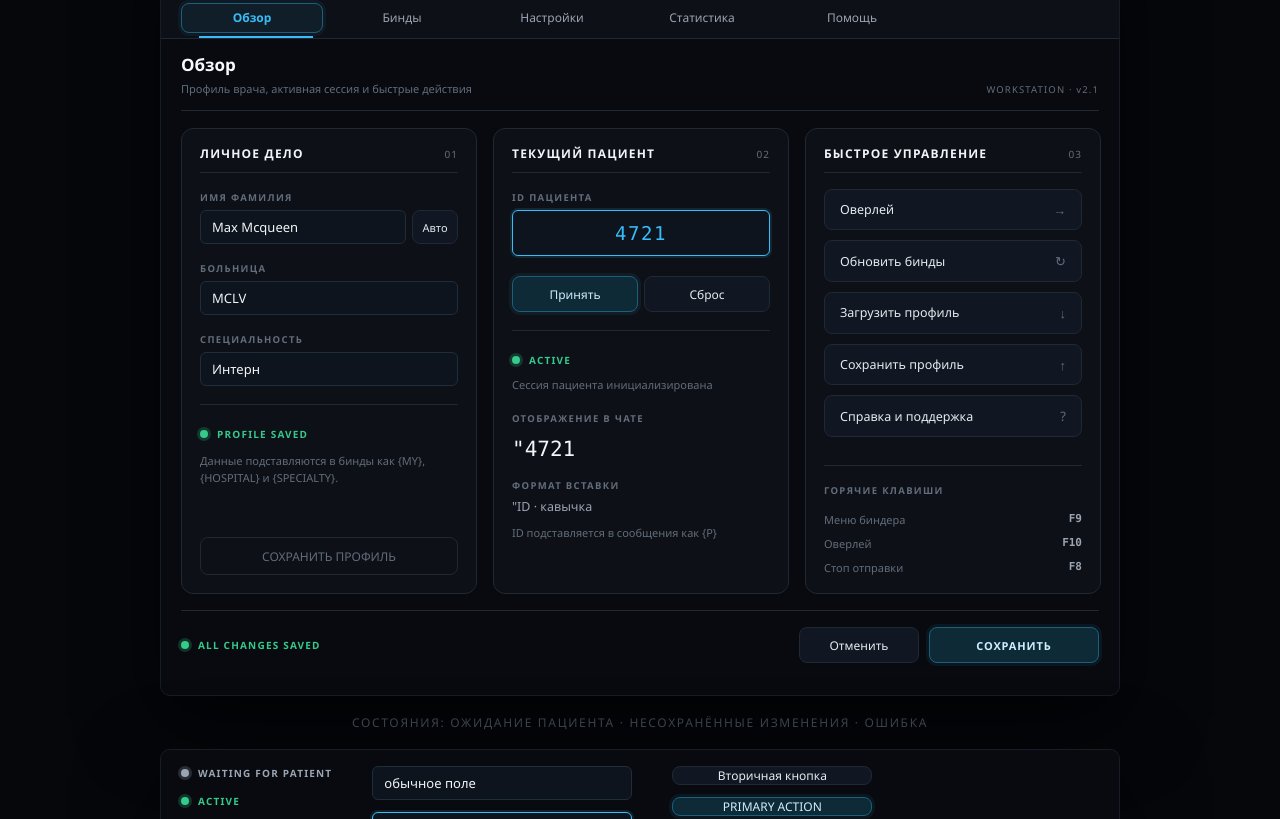
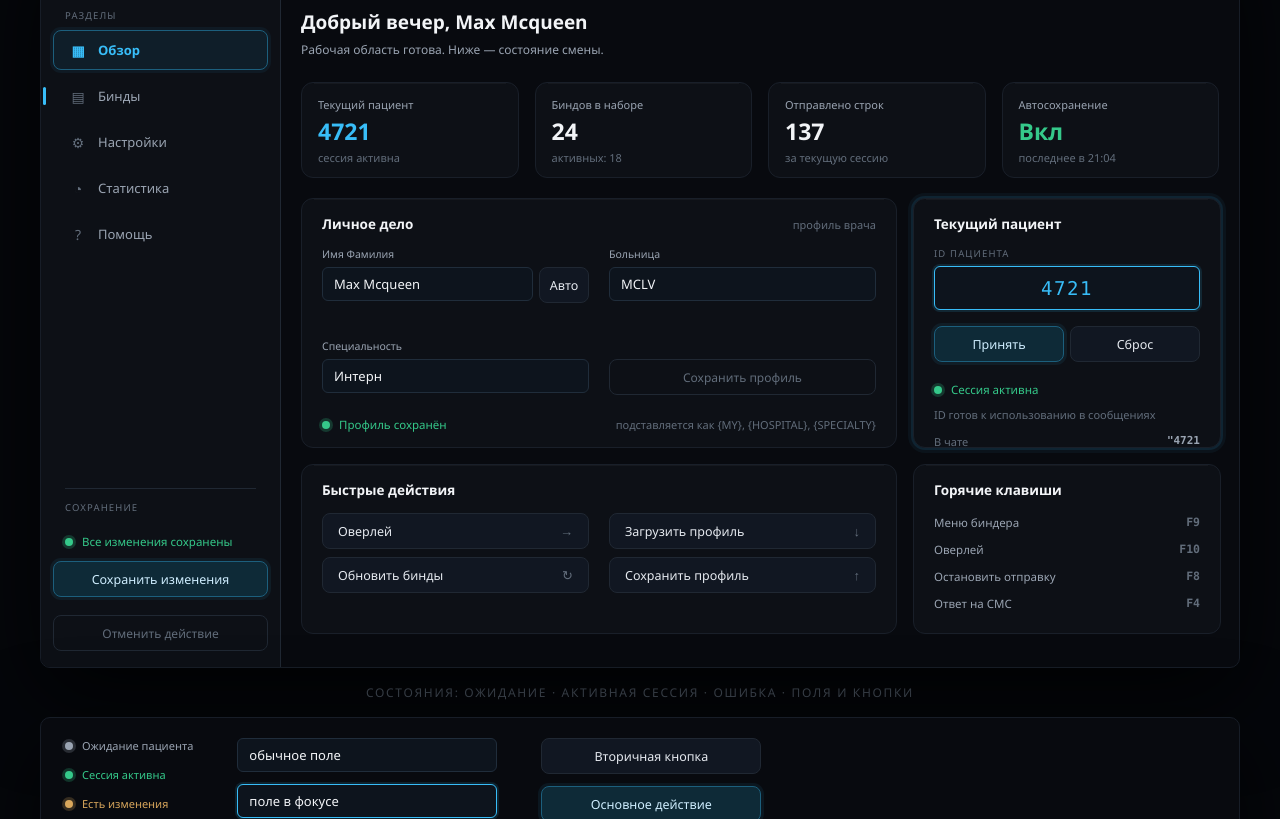
Before and after one commit to fatalpiglet/binder, a plain HTML site: page Doctor-Binder — копия/docs/index.html in a window 1280 px wide. Shown: the part 127-946 px from the top of the page. Drawn offline with Linux system fonts and the light colour scheme.

Commit message:
UI: вертикальная навигация слева + дашборд «Обзор» (layout в стиле NovaPulse)
- Окно 1200x736: верхняя панель 56px, sidebar 240px, рабочая область справа.
- Горизонтальное меню разделов убрано; разделы — вертикальный список с
  иконками, активный: светлее поверхность + cyan-рамка + мягкое свечение
  + плавный вертикальный индикатор.
- Верхняя панель: марка, «Система готова», «АВТОСОХРАНЕНИЕ ВКЛ», закрытие.
- Глобальные действия и статус сохранения — в нижнем блоке sidebar.
- «Обзор»: приветствие, 4 показателя по реальным данным, «Личное дело»,
  «Текущий пациент» (cyan-свечение активной сессии), «Быстрые действия»,
  «Горячие клавиши».
- Страницы вкладок переносятся в рабочую область единым сдвигом (+240,-28),
  поэтому их вёрстка и вся логика не тронуты.
- Типографика: обычный регистр заголовков, uppercase только для мелких
  технических подписей; весь текст интерфейса — на русском.
- Карточки: тише рамка, блик по верхней кромке, меньше разделителей.

Co-authored-by: arena-agent <297053741+arena-agent@users.noreply.github.com>

```diff
--- a/Doctor-Binder — копия/docs/index.html
+++ b/Doctor-Binder — копия/docs/index.html
@@ -2,205 +2,216 @@
 <html lang="ru">
 <head>
 <meta charset="utf-8">
-<title>Doctor Binder v2.1 — UI preview</title>
+<title>Doctor Binder v2.1 — предпросмотр интерфейса</title>
 <style>
   :root{
     --bg:#080A0F; --surface:#0D1016; --elevated:#111722; --hover:#151D28;
     --selected:#0F1E29; --field:#0D141D; --field-border:#202D3B;
-    --border:#202833; --border-hover:#344252;
-    --text:#F2F4F7; --text-title:#F7F9FC; --dim:#9AA4B2; --muted:#626D7B;
+    --border:#202833; --card-border:#191F29; --border-hover:#354252;
+    --text:#F2F4F7; --dim:#9AA4B2; --muted:#626D7B;
     --accent:#38BDF8; --accent-soft:#103746; --accent-dark:#1C5F7D;
     --success:#35C98A; --warn:#D9A75C; --danger:#E66B83;
     --mono:"Consolas","SF Mono",monospace;
   }
   *{box-sizing:border-box;margin:0;padding:0}
   body{background:#05070b;font-family:"Segoe UI Variable Text","Segoe UI",system-ui,sans-serif;
-       display:flex;flex-direction:column;align-items:center;gap:18px;padding:28px 12px 48px;color:var(--text)}
+       display:flex;flex-direction:column;align-items:center;gap:16px;padding:26px 12px 46px;color:var(--text)}
   .caption{color:#5b6675;font-size:12px;letter-spacing:.14em;text-transform:uppercase}
-  .app{width:960px;height:760px;background:var(--bg);border:1px solid #171d27;border-radius:10px;
-       overflow:hidden;position:relative;box-shadow:0 24px 80px rgba(0,0,0,.65)}
+  .app{width:1200px;height:736px;background:var(--bg);border:1px solid #171d27;border-radius:10px;
+       overflow:hidden;position:relative;box-shadow:0 26px 90px rgba(0,0,0,.7);display:flex;flex-direction:column}
 
-  /* ---------- header ---------- */
-  .header{height:60px;background:var(--surface);border-bottom:1px solid var(--border);
-          display:flex;align-items:center;padding:0 14px 0 20px;gap:12px}
+  /* ---------- top bar ---------- */
+  .top{height:56px;background:var(--surface);border-bottom:1px solid var(--border);
+       display:flex;align-items:center;padding:0 16px 0 20px;gap:12px;flex:none}
   .brand{width:32px;height:32px;border-radius:8px;background:var(--accent-soft);color:var(--accent);
          display:grid;place-items:center;font-size:17px;box-shadow:0 0 0 1px #16303c}
-  .brand-txt b{display:block;font-size:15px;letter-spacing:.04em;color:var(--text-title);font-weight:700}
-  .brand-txt span{display:block;font-size:9.5px;letter-spacing:.14em;color:var(--muted);margin-top:2px}
-  .header-right{margin-left:auto;display:flex;align-items:center;gap:18px}
-  .hstatus{display:flex;flex-direction:column;gap:4px;min-width:150px}
+  .brand-txt b{display:block;font-size:15px;color:var(--text);font-weight:700;line-height:1.1}
+  .brand-txt span{display:block;font-size:9.5px;color:var(--muted);margin-top:3px}
+  .top-right{margin-left:auto;display:flex;align-items:center;gap:16px}
+  .tstat{display:flex;flex-direction:column;gap:5px;align-items:flex-start}
   .close{width:32px;height:32px;border-radius:8px;border:1px solid #1a212c;color:#8d97a5;
-         display:grid;place-items:center;font-size:15px;background:var(--surface)}
+         display:grid;place-items:center;font-size:15px}
 
-  /* status dots */
-  .dot{display:inline-flex;align-items:center;gap:9px;font-size:10px;font-weight:700;letter-spacing:.12em}
-  .dot::before{content:"";width:8px;height:8px;border-radius:50%;background:currentColor;
+  .dot{display:inline-flex;align-items:center;gap:9px;font-size:11px}
+  .dot::before{content:"";width:8px;height:8px;border-radius:50%;background:currentColor;flex:none;
                box-shadow:0 0 0 3px color-mix(in srgb, currentColor 22%, transparent)}
   .ok{color:var(--success)} .idle{color:var(--dim)} .warn{color:var(--warn)} .err{color:var(--danger)}
-  .meta{font-size:9.5px;letter-spacing:.12em;color:var(--muted)}
+  .tech{font-size:9.5px;letter-spacing:.12em;color:var(--muted)}
 
-  /* ---------- nav ---------- */
-  .nav{height:42px;background:var(--surface);border-bottom:1px solid var(--border);
-       display:flex;align-items:center;padding:0 20px;gap:8px;position:relative}
-  .tab{height:30px;width:142px;border-radius:8px;display:grid;place-items:center;font-size:12px;color:var(--dim)}
-  .tab.active{background:var(--selected);color:var(--accent);border:1px solid var(--accent-dark);
-              font-weight:600;box-shadow:0 0 0 3px rgba(56,189,248,.06)}
-  .indicator{position:absolute;left:38px;bottom:0;width:114px;height:2px;background:var(--accent)}
+  .body{flex:1;display:flex;min-height:0}
 
-  /* ---------- page ---------- */
-  .page{padding:14px 20px 0}
-  .page-title{font-size:17px;font-weight:600;color:var(--text-title)}
-  .page-sub{font-size:11px;color:var(--muted);margin-top:5px}
-  .page-head{display:flex;align-items:flex-end;justify-content:space-between;padding-bottom:14px;
-             border-bottom:1px solid var(--border)}
-  .grid{display:grid;grid-template-columns:repeat(3,296px);gap:16px;margin-top:17px}
-  .card{background:var(--surface);border:1px solid var(--border);border-radius:12px;height:466px;padding:18px;
-        display:flex;flex-direction:column}
-  .card-head{display:flex;align-items:center;justify-content:space-between;padding-bottom:10px;
-             border-bottom:1px solid var(--border);margin:-2px 0 0}
-  .card-head b{font-size:12px;font-weight:600;letter-spacing:.1em;color:var(--text)}
-  .card-head i{font-style:normal;font-size:10px;color:var(--muted);letter-spacing:.1em}
-  .label{font-size:9.5px;font-weight:700;letter-spacing:.14em;color:var(--muted);margin:18px 0 6px}
+  /* ---------- sidebar ---------- */
+  .side{width:240px;background:var(--surface);border-right:1px solid var(--border);
+        padding:20px 12px 16px;display:flex;flex-direction:column;flex:none;position:relative}
+  .side .tech{padding:0 12px;margin-bottom:8px}
+  .nav{display:flex;flex-direction:column;gap:6px}
+  .nav a{height:40px;border-radius:8px;display:flex;align-items:center;gap:12px;padding:0 16px;
+         color:var(--dim);font-size:13px;text-decoration:none;border:1px solid transparent}
+  .nav a i{font-style:normal;width:16px;text-align:center;color:var(--muted);font-size:14px}
+  .nav a.active{background:var(--selected);border-color:var(--accent-dark);color:var(--accent);font-weight:600;
+                box-shadow:0 0 0 3px rgba(56,189,248,.06)}
+  .nav a.active i{color:var(--accent)}
+  .ind{position:absolute;left:2px;top:98px;width:3px;height:18px;background:var(--accent);border-radius:2px}
+  .side-bottom{margin-top:auto;display:flex;flex-direction:column;gap:12px}
+  .side-sep{height:1px;background:var(--border);margin:0 12px}
+  .btn{height:36px;border-radius:8px;border:1px solid var(--border);background:var(--elevated);color:#E6EAF0;
+       display:flex;align-items:center;justify-content:center;font-size:12.5px}
+  .btn.primary{background:#0E2A37;border-color:var(--accent-dark);color:#CFEEFF;box-shadow:0 0 0 3px rgba(56,189,248,.07)}
+  .btn.left{justify-content:space-between;padding:0 15px}
+  .btn.left span{color:var(--muted);font-size:13px}
+  .btn.sub{color:var(--muted);background:var(--surface)}
+
+  /* ---------- main ---------- */
+  .main{flex:1;padding:20px 20px 0;overflow:hidden}
+  h1{font-size:19px;font-weight:600}
+  .sub{font-size:12px;color:var(--dim);margin-top:6px}
+  .kpis{display:grid;grid-template-columns:repeat(4,1fr);gap:16px;margin-top:24px}
+  .card{background:var(--surface);border:1px solid var(--card-border);border-radius:12px;position:relative}
+  .card::before{content:"";position:absolute;left:12px;right:12px;top:0;height:1px;background:rgba(255,255,255,.04)}
+  .kpi{padding:14px 16px 12px}
+  .kpi .lbl{font-size:11px;color:var(--dim)}
+  .kpi .val{font-size:23px;font-weight:700;margin-top:6px;line-height:1.15}
+  .kpi .sub2{font-size:11px;color:var(--muted);margin-top:6px}
+  .grid2{display:grid;grid-template-columns:596px 308px;gap:16px;margin-top:20px}
+  .ch{display:flex;align-items:baseline;justify-content:space-between;padding:16px 20px 0}
+  .ch b{font-size:13.5px;font-weight:600}
+  .ch i{font-style:normal;font-size:11px;color:var(--muted)}
+  .cols{display:grid;grid-template-columns:1fr 1fr;gap:20px;padding:14px 20px 0}
+  .lab{font-size:10.5px;color:var(--dim);margin-bottom:6px}
   .input{height:34px;border-radius:6px;background:var(--field);border:1px solid var(--field-border);
-         display:flex;align-items:center;padding:0 11px;font-size:13px;color:var(--text)}
+         display:flex;align-items:center;padding:0 11px;font-size:13px}
   .input.focus{border-color:var(--accent);box-shadow:0 0 0 2px rgba(56,189,248,.13)}
-  .input.big{height:46px;justify-content:center;font-family:var(--mono);font-size:19px;color:var(--accent);letter-spacing:.08em}
+  .input.big{height:44px;justify-content:center;font-family:var(--mono);font-size:19px;color:var(--accent);letter-spacing:.08em}
   .row{display:flex;gap:6px}
-  .btn{height:36px;border-radius:8px;border:1px solid var(--border);background:var(--elevated);color:#E6EAF0;
-       display:flex;align-items:center;justify-content:center;font-size:12px;flex:1}
-  .btn.primary{background:#0E2A37;border-color:var(--accent-dark);color:#CFEEFF;
-               box-shadow:0 0 0 3px rgba(56,189,248,.07)}
-  .btn.sm{height:34px;width:46px;flex:none;font-size:11px}
-  .btn.wide{width:100%;flex:none}
-  .action{height:42px;border-radius:8px;border:1px solid var(--border);background:var(--elevated);
-          display:flex;align-items:center;justify-content:space-between;padding:0 15px;font-size:12.5px;
-          color:#E6EAF0;margin-bottom:10px}
-  .action span{color:var(--muted);font-size:13px}
-  .hint{font-size:11px;color:var(--muted);line-height:1.5;margin-top:10px}
-  .value{font-family:var(--mono);font-size:21px;color:var(--text);margin-top:6px}
-  .sep{height:1px;background:var(--border);margin:18px 0 0}
-  .kv{display:flex;justify-content:space-between;font-size:11px;color:var(--muted);margin-top:9px}
-  .kv b{font-family:var(--mono);font-weight:600;color:var(--dim)}
-  .spacer{flex:1}
-
-  /* ---------- bottom bar ---------- */
-  .bar{position:absolute;left:20px;right:20px;bottom:32px;border-top:1px solid var(--border);
-       padding-top:16px;display:flex;align-items:center;gap:10px}
-  .bar .btn{flex:none;width:120px}
-  .bar .btn.primary{width:170px;letter-spacing:.08em;font-size:11px;font-weight:600}
+  .row .btn{flex:1}
+  .pad{padding:0 20px}
+  .glow{box-shadow:0 0 0 2px rgba(56,189,248,.10), 0 0 0 5px rgba(56,189,248,.05)}
+  .kv{display:flex;justify-content:space-between;font-size:11.5px;color:var(--dim);padding:6px 20px}
+  .kv b{font-family:var(--mono);font-weight:600;color:var(--muted)}
+  .acts{display:grid;grid-template-columns:1fr 1fr;gap:8px 20px;padding:14px 20px 0}
 </style>
 </head>
 <body>
-<div class="caption">Doctor Binder v2.1 · Обзор · premium dark redesign</div>
+<div class="caption">Doctor Binder v2.1 — обзор (боковая навигация)</div>
 
 <div class="app">
-  <div class="header">
+  <div class="top">
     <div class="brand">✚</div>
-    <div class="brand-txt"><b>DOCTOR BINDER</b><span>MEDICAL OPERATIONS CONSOLE · v2.1</span></div>
-    <div class="header-right">
-      <div class="hstatus">
-        <div class="dot ok">SYSTEM READY</div>
-        <div class="meta">AUTOSAVE ON · 21:04</div>
+    <div class="brand-txt"><b>Doctor Binder</b><span>Медицинская консоль · v2.1</span></div>
+    <div class="top-right">
+      <div class="tstat">
+        <div class="dot ok">Система готова</div>
+        <div class="tech">АВТОСОХРАНЕНИЕ ВКЛ · 21:04</div>
       </div>
       <div class="close">×</div>
     </div>
   </div>
 
-  <div class="nav">
-    <div class="tab active">Обзор</div>
-    <div class="tab">Бинды</div>
-    <div class="tab">Настройки</div>
-    <div class="tab">Статистика</div>
-    <div class="tab">Помощь</div>
-    <div class="indicator"></div>
-  </div>
-
-  <div class="page">
-    <div class="page-head">
-      <div>
-        <div class="page-title">Обзор</div>
-        <div class="page-sub">Профиль врача, активная сессия и быстрые действия</div>
+  <div class="body">
+    <div class="side">
+      <div class="ind"></div>
+      <div class="tech">РАЗДЕЛЫ</div>
+      <div class="nav">
+        <a class="active"><i>▦</i>Обзор</a>
+        <a><i>▤</i>Бинды</a>
+        <a><i>⚙</i>Настройки</a>
+        <a><i>◔</i>Статистика</a>
+        <a><i>?</i>Помощь</a>
       </div>
-      <div class="meta">WORKSTATION · v2.1</div>
+      <div class="side-bottom">
+        <div class="side-sep"></div>
+        <div class="tech" style="padding:0 12px">СОХРАНЕНИЕ</div>
+        <div class="dot ok" style="padding:0 12px;font-size:11.5px">Все изменения сохранены</div>
+        <div class="btn primary">Сохранить изменения</div>
+        <div class="btn sub">Отменить действие</div>
+      </div>
     </div>
 
-    <div class="grid">
-      <!-- 01 -->
-      <div class="card">
-        <div class="card-head"><b>ЛИЧНОЕ ДЕЛО</b><i>01</i></div>
-        <div class="label">ИМЯ ФАМИЛИЯ</div>
-        <div class="row"><div class="input" style="flex:1">Max Mcqueen</div><div class="btn sm">Авто</div></div>
-        <div class="label">БОЛЬНИЦА</div>
-        <div class="input">MCLV</div>
-        <div class="label">СПЕЦИАЛЬНОСТЬ</div>
-        <div class="input">Интерн</div>
-        <div class="sep"></div>
-        <div style="margin-top:16px"><span class="dot ok">PROFILE SAVED</span></div>
-        <div class="hint">Данные подставляются в бинды как {MY}, {HOSPITAL} и {SPECIALTY}.</div>
-        <div class="spacer"></div>
-        <div class="btn wide" style="height:38px;color:var(--muted);background:var(--surface)">СОХРАНИТЬ ПРОФИЛЬ</div>
+    <div class="main">
+      <h1>Добрый вечер, Max Mcqueen</h1>
+      <div class="sub">Рабочая область готова. Ниже — состояние смены.</div>
+
+      <div class="kpis">
+        <div class="card kpi"><div class="lbl">Текущий пациент</div><div class="val" style="color:var(--accent)">4721</div><div class="sub2">сессия активна</div></div>
+        <div class="card kpi"><div class="lbl">Биндов в наборе</div><div class="val">24</div><div class="sub2">активных: 18</div></div>
+        <div class="card kpi"><div class="lbl">Отправлено строк</div><div class="val">137</div><div class="sub2">за текущую сессию</div></div>
+        <div class="card kpi"><div class="lbl">Автосохранение</div><div class="val" style="color:var(--success)">Вкл</div><div class="sub2">последнее в 21:04</div></div>
       </div>
 
-      <!-- 02 -->
-      <div class="card">
-        <div class="card-head"><b>ТЕКУЩИЙ ПАЦИЕНТ</b><i>02</i></div>
-        <div class="label">ID ПАЦИЕНТА</div>
-        <div class="input big focus">4721</div>
-        <div class="row" style="margin-top:20px"><div class="btn primary">Принять</div><div class="btn">Сброс</div></div>
-        <div class="sep"></div>
-        <div style="margin-top:16px"><span class="dot ok">ACTIVE</span></div>
-        <div class="hint" style="margin-top:8px">Сессия пациента инициализирована</div>
-        <div class="label">ОТОБРАЖЕНИЕ В ЧАТЕ</div>
-        <div class="value">"4721</div>
-        <div class="label">ФОРМАТ ВСТАВКИ</div>
-        <div style="font-size:12.5px;color:var(--dim)">"ID · кавычка</div>
-        <div class="hint">ID подставляется в сообщения как {P}</div>
-      </div>
+      <div class="grid2">
+        <div class="card" style="height:250px">
+          <div class="ch"><b>Личное дело</b><i>профиль врача</i></div>
+          <div class="cols">
+            <div>
+              <div class="lab">Имя Фамилия</div>
+              <div class="row"><div class="input" style="flex:1">Max Mcqueen</div><div class="btn" style="width:50px;flex:none">Авто</div></div>
+            </div>
+            <div><div class="lab">Больница</div><div class="input">MCLV</div></div>
+            <div style="margin-top:16px"><div class="lab">Специальность</div><div class="input">Интерн</div></div>
+            <div style="margin-top:16px"><div class="lab">&nbsp;</div><div class="btn sub">Сохранить профиль</div></div>
+          </div>
+          <div style="display:flex;justify-content:space-between;align-items:center;padding:22px 20px 0">
+            <span class="dot ok" style="font-size:11.5px">Профиль сохранён</span>
+            <span style="font-size:11px;color:var(--muted)">подставляется как {MY}, {HOSPITAL}, {SPECIALTY}</span>
+          </div>
+        </div>
 
-      <!-- 03 -->
-      <div class="card">
-        <div class="card-head"><b>БЫСТРОЕ УПРАВЛЕНИЕ</b><i>03</i></div>
-        <div style="height:16px"></div>
-        <div class="action">Оверлей<span>→</span></div>
-        <div class="action">Обновить бинды<span>↻</span></div>
-        <div class="action">Загрузить профиль<span>↓</span></div>
-        <div class="action">Сохранить профиль<span>↑</span></div>
-        <div class="action">Справка и поддержка<span>?</span></div>
-        <div class="sep"></div>
-        <div class="label">ГОРЯЧИЕ КЛАВИШИ</div>
-        <div class="kv"><span>Меню биндера</span><b>F9</b></div>
-        <div class="kv"><span>Оверлей</span><b>F10</b></div>
-        <div class="kv"><span>Стоп отправки</span><b>F8</b></div>
+        <div class="card glow" style="height:250px">
+          <div class="ch"><b>Текущий пациент</b></div>
+          <div class="pad" style="padding-top:14px">
+            <div class="tech" style="margin-bottom:6px">ID ПАЦИЕНТА</div>
+            <div class="input big focus">4721</div>
+            <div class="row" style="margin-top:16px"><div class="btn primary">Принять</div><div class="btn">Сброс</div></div>
+            <div class="dot ok" style="margin-top:20px;font-size:11.5px">Сессия активна</div>
+            <div style="font-size:11px;color:var(--muted);margin-top:8px">ID готов к использованию в сообщениях</div>
+            <div style="display:flex;justify-content:space-between;margin-top:12px;font-size:11px;color:var(--muted)">
+              <span>В чате</span><b style="font-family:var(--mono);color:var(--dim)">"4721</b>
+            </div>
+          </div>
+        </div>
+
+        <div class="card" style="height:170px">
+          <div class="ch"><b>Быстрые действия</b></div>
+          <div class="acts">
+            <div class="btn left">Оверлей<span>→</span></div>
+            <div class="btn left">Загрузить профиль<span>↓</span></div>
+            <div class="btn left">Обновить бинды<span>↻</span></div>
+            <div class="btn left">Сохранить профиль<span>↑</span></div>
+          </div>
+        </div>
+
+        <div class="card" style="height:170px">
+          <div class="ch"><b>Горячие клавиши</b></div>
+          <div style="padding-top:10px">
+            <div class="kv"><span>Меню биндера</span><b>F9</b></div>
+            <div class="kv"><span>Оверлей</span><b>F10</b></div>
+            <div class="kv"><span>Остановить отправку</span><b>F8</b></div>
+            <div class="kv"><span>Ответ на СМС</span><b>F4</b></div>
+          </div>
+        </div>
       </div>
     </div>
   </div>
-
-  <div class="bar">
-    <span class="dot ok">ALL CHANGES SAVED</span>
-    <div style="flex:1"></div>
-    <div class="btn">Отменить</div>
-    <div class="btn primary">СОХРАНИТЬ</div>
-  </div>
 </div>
 
-<div class="caption">состояния: ожидание пациента · несохранённые изменения · ошибка</div>
-<div class="app" style="height:210px">
-  <div class="header" style="height:auto;padding:16px 20px;align-items:flex-start;gap:40px;background:var(--bg);border:none">
-    <div style="display:flex;flex-direction:column;gap:14px">
-      <span class="dot idle">WAITING FOR PATIENT</span>
-      <span class="dot ok">ACTIVE</span>
-      <span class="dot warn">UNSAVED CHANGES</span>
-      <span class="dot err">ERROR</span>
+<div class="caption">состояния: ожидание · активная сессия · ошибка · поля и кнопки</div>
+<div class="app" style="height:190px;padding:20px 24px">
+  <div style="display:flex;gap:44px">
+    <div style="display:flex;flex-direction:column;gap:14px;font-size:12px">
+      <span class="dot idle">Ожидание пациента</span>
+      <span class="dot ok">Сессия активна</span>
+      <span class="dot warn">Есть изменения</span>
+      <span class="dot err">Ошибка ввода</span>
     </div>
     <div style="display:flex;flex-direction:column;gap:12px;width:260px">
       <div class="input">обычное поле</div>
       <div class="input focus">поле в фокусе</div>
       <div class="input" style="border-color:var(--border-hover)">поле под курсором</div>
     </div>
-    <div style="display:flex;flex-direction:column;gap:12px;width:200px">
+    <div style="display:flex;flex-direction:column;gap:12px;width:220px">
       <div class="btn">Вторичная кнопка</div>
-      <div class="btn primary">PRIMARY ACTION</div>
-      <div class="btn" style="color:var(--muted);background:var(--surface)">Disabled</div>
+      <div class="btn primary">Основное действие</div>
+      <div class="btn sub">Недоступна</div>
     </div>
   </div>
 </div>
```
Also changed, not shown: Doctor-Binder — копия/UI_REDESIGN_NOTES.txt, 8 other files.
